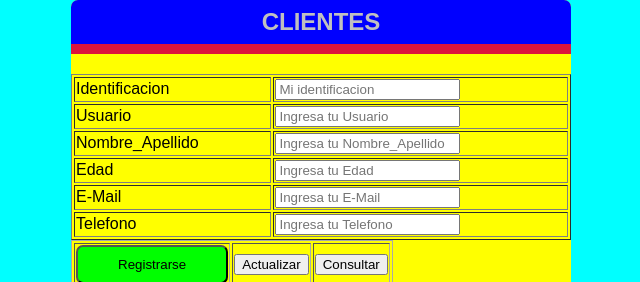
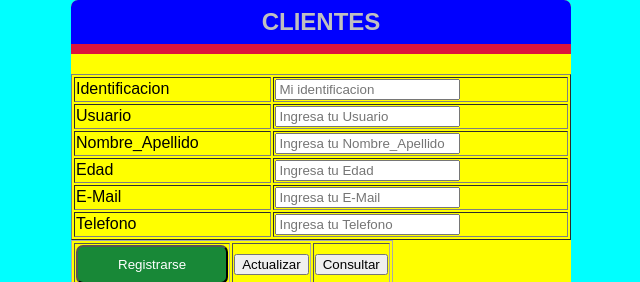
Before and after one commit to JohanUruena2023/Formularios, a PHP site: page / in a window 1280 px wide. Shown: the top 282 px of the page, without its empty margins (319-959 px from the left). Run offline with PHP 8.4, Linux system fonts and the light colour scheme.

Commit message:
Update estilosformularios.css

```diff
--- a/estilosformularios.css
+++ b/estilosformularios.css
@@ -45,8 +45,8 @@ body{
 }
 
 .btn_registrarse{
-  background:#00FF00;
-  color:#000000;
+  background:#188837;
+  color:#fff;
  margin:auto;
   padding: 10px 40px;
   cursor:pointer;
```
